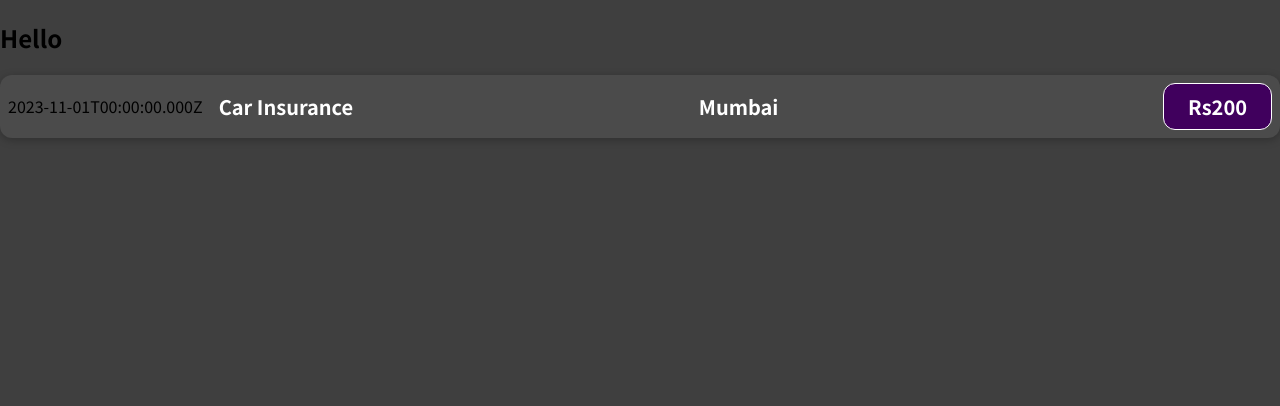
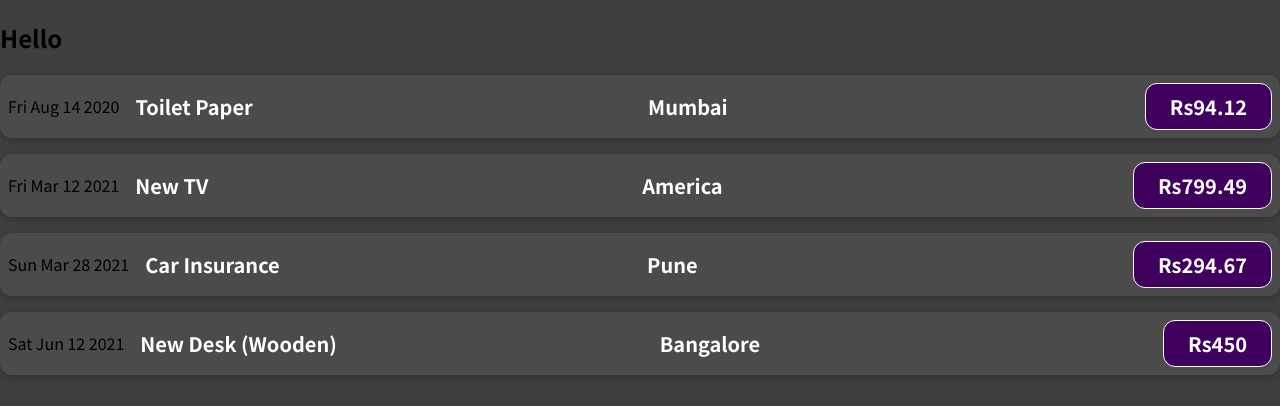
Before and after one commit to Pra1233/React, a JavaScript app: page / in a window 1280 px wide. Shown: the top 406 px of the page. Built offline with nearby package versions, Linux system fonts and the light colour scheme.

Commit message:
Passing Data
Passing Data

```diff
--- a/src/App.js
+++ b/src/App.js
@@ -1,10 +1,49 @@
 import ExpenseItem from "./components/ExpenseItem";
 
 function App() {
+  const expenses = [
+    {
+      id: "e1",
+      title: "Toilet Paper",
+      amount: 94.12,
+      date: new Date(2020, 7, 14).toDateString(),
+      location: "Mumbai",
+    },
+    {
+      id: "e2",
+      title: "New TV",
+      amount: 799.49,
+      date: new Date(2021, 2, 12).toDateString(),
+      location: "America",
+    },
+    {
+      id: "e3",
+      title: "Car Insurance",
+      amount: 294.67,
+      date: new Date(2021, 2, 28).toDateString(),
+      location: "Pune",
+    },
+    {
+      id: "e4",
+      title: "New Desk (Wooden)",
+      amount: 450,
+      date: new Date(2021, 5, 12).toDateString(),
+      location: "Bangalore",
+    },
+  ];
+
   return (
     <div>
       <h2>Hello</h2>
-      <ExpenseItem />
+
+      {expenses.map((expense) => (
+        <ExpenseItem
+          title={expense.title}
+          amount={expense.amount}
+          date={expense.date}
+          location={expense.location}
+        />
+      ))}
     </div>
   );
 }
--- a/src/components/ExpenseItem.js
+++ b/src/components/ExpenseItem.js
@@ -1,18 +1,14 @@
 import "./ExpenseItem.css";
 
-const ExpenseItem = () => {
-  const expenseDate = new Date(2023, 10, 1);
-  const expenseTitle = "Car Insurance";
-  const expenseAmount = 200;
-  const LocationOfExpenditure = "Mumbai";
-
+const ExpenseItem = (props) => {
+  //one parameter hold all value
   return (
     <div className="expense-item">
-      <div>{expenseDate.toISOString()}</div>
+      <div>{props.date}</div>
       <div className="expense-item__description">
-        <h2>{expenseTitle}</h2>
-        <h2>{LocationOfExpenditure}</h2>
-        <div className="expense-item__price">Rs{expenseAmount}</div>
+        <h2>{props.title}</h2>
+        <h2>{props.location}</h2>
+        <div className="expense-item__price">Rs{props.amount}</div>
       </div>
     </div>
   );
```
